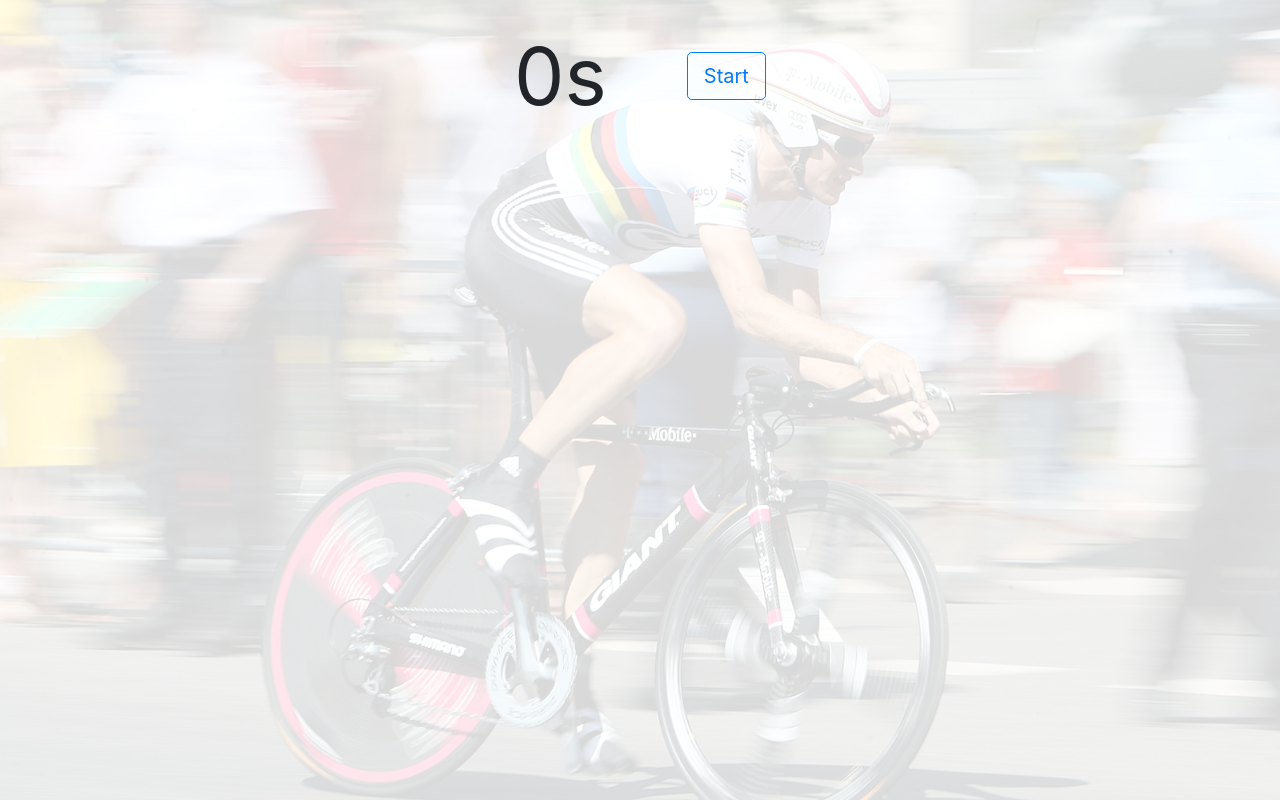
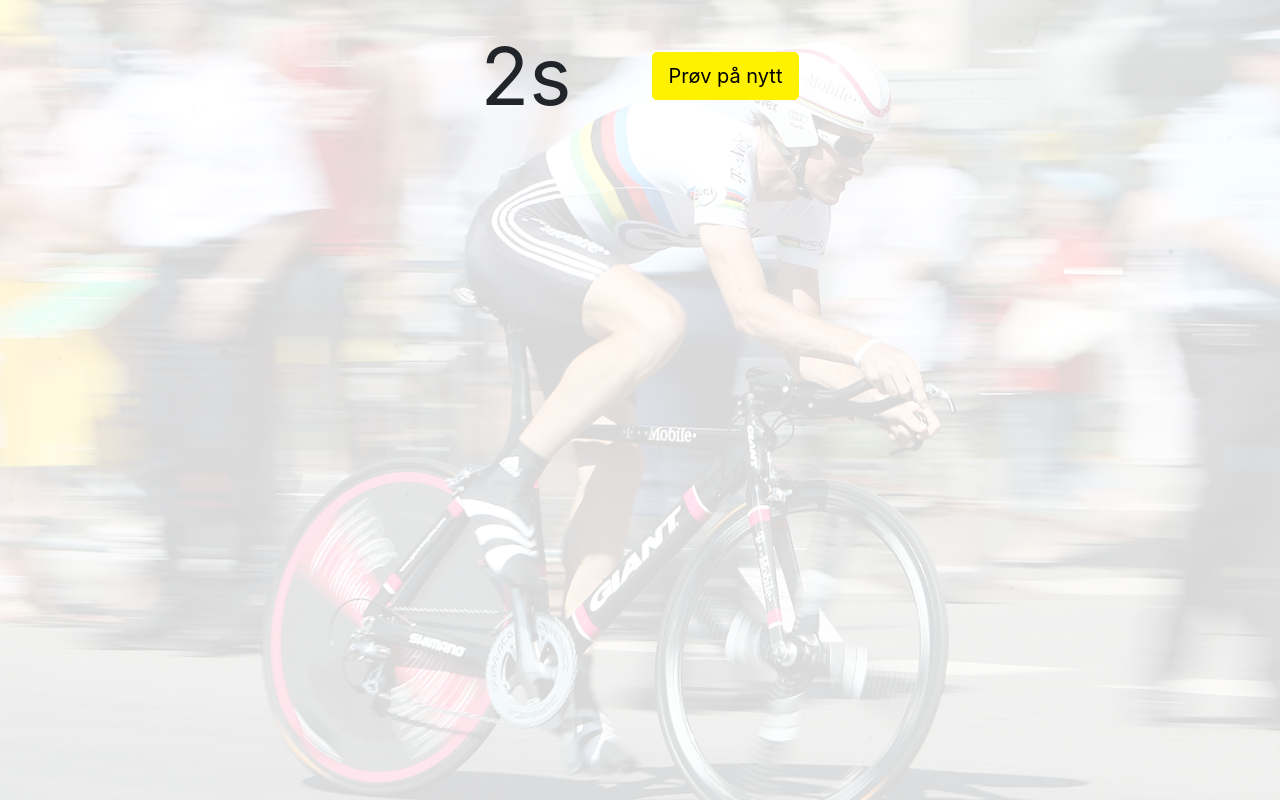
Before and after one commit to anderskk/sommereventyr-2019, a React (Create React App) app: page / in a window 1280 px wide. Both pictures are taken after a click on the button "Start". Built offline with nearby package versions, Linux system fonts and the light colour scheme.

Commit message:
button and text control

```diff
--- a/src/Countdown.js
+++ b/src/Countdown.js
@@ -4,6 +4,7 @@ import PropTypes from 'prop-types';
 import Button from 'react-bootstrap/Button';
 import Container from 'react-bootstrap/Container';
 import Row from 'react-bootstrap/Row';
+import LolsButton from './LolsButton';
 
 
 const formatSeconds = seconds => {
@@ -15,13 +16,13 @@ const formatSeconds = seconds => {
         : `${leftoverSeconds}s`
 };
 
-const Countdown = ({ seconds, onFinished, onStart }) => {
+const Countdown = ({ seconds, onFinished, onStart, showLolsButton }) => {
     const [timer, setTimer] = useState({ timeLeft: seconds });
     const { timeLeft, intervalId } = timer;
 
     if (timeLeft === 0 && intervalId) {
         clearInterval(intervalId);
-        setTimer({ ...timer, intervalId: undefined });
+        setTimer({ ...timer, intervalId: undefined, timeLeft: seconds });
         onFinished && onFinished();
     }
     const decreaseTime = () => setTimer(prevTimer => ({ ...prevTimer, timeLeft: prevTimer.timeLeft - 1 }));
@@ -37,14 +38,19 @@ const Countdown = ({ seconds, onFinished, onStart }) => {
                 <span className="timer">
                     { formatSeconds(timeLeft) }
                 </span>
-                <Button
+                { !showLolsButton ? <Button
                     onClick={ countdown }
-                    variant="outline-primary"
+                    variant="primary"
                     size="lg"
                     hidden={ intervalId }
                     disabled={ intervalId }>
                     { 'Start' }
-                </Button>
+                </Button> :
+                <LolsButton
+                    onClick={ countdown }
+                    disabled={ !!intervalId }
+                />
+                }
             </Row>
         </Container>
     );
--- a/src/LolsButton.js
+++ b/src/LolsButton.js
@@ -3,10 +3,22 @@ import PropTypes from 'prop-types';
 
 import Button from 'react-bootstrap/Button';
 
-const randomNumber = max => Math.floor(Math.random() * max);
+const buttonText = counter => {
+    if (!counter || counter === 0) {
+        return  'Prøv på nytt';
+    }
+    if (counter < 8) {
+        return  'Prøv på nytt' + '!'.repeat(counter);
+    }
+    if (counter < 15) {
+        return 'Trenger du et hint?' + '?'.repeat(counter-7);
+    }
+    return 'Hørt om tab?' + '?'.repeat(counter-14);
+};
+
 const LolsButton = ({ onClick, disabled }) => {
 
-    const [position, setPosition] = useState();
+    const [position, setPosition] = useState({ counter: 0 });
     const positionStyle = () => ({
         position: 'absolute',
         left: `${Math.floor(position.x * window.innerWidth)}px`,
@@ -15,23 +27,24 @@ const LolsButton = ({ onClick, disabled }) => {
 
     return (
         <Button
-            style={ position && positionStyle() }
+            style={ position && position.x && positionStyle() }
             onClick={ () => {
                 onClick();
                 setPosition(undefined);
             } }
-            onMouseEnter={ () => setPosition({ x: Math.random(0.9), y: Math.random(0.9) }) }
-            variant="outline-primary"
+            onMouseEnter={ () => setPosition(prevPosition => ({ x: Math.random()*0.8, y: Math.random()*0.8, counter: prevPosition ? prevPosition.counter+1 : 1 })) }
+            variant="primary"
             size="lg"
             hidden={ disabled }
             disabled={ disabled }>
-            { 'Start' }
+            { buttonText(position && position.counter) }
         </Button>
     );
 };
 
 LolsButton.propTypes = {
-    onClick: PropTypes.func.isRequired
+    onClick: PropTypes.func.isRequired,
+    disabled: PropTypes.bool
 };
 
 export default LolsButton;
--- a/src/tasks/Tasks.js
+++ b/src/tasks/Tasks.js
@@ -18,6 +18,15 @@ const Tasks = ({ onAllComplete }) => {
     return tasks[currentTaskIndex] ? tasks[currentTaskIndex] : null;
 };
 
+const startButtonText = numberOfFailedAttempts => {
+    if (numberOfFailedAttempts === 0) {
+        return 'Start';
+    }
+    if (numberOfFailedAttempts < 7) {
+        return
+    }
+};
+
 const TaskManager = () => {
     const [state, setState] = useState({ isPlaying: false, numberOfFailedAttempts: 0 });
 
@@ -36,8 +45,8 @@ const TaskManager = () => {
                 onFinished={ () => {
                     onTimeout();
                     console.log('finished!') ;
-                }
-            } />
+                } }
+                showLolsButton={ state.numberOfFailedAttempts > 0 } />
             { state.isPlaying && <Tasks onAllComplete={ () => {} } /> }
         </div>
     );
```
